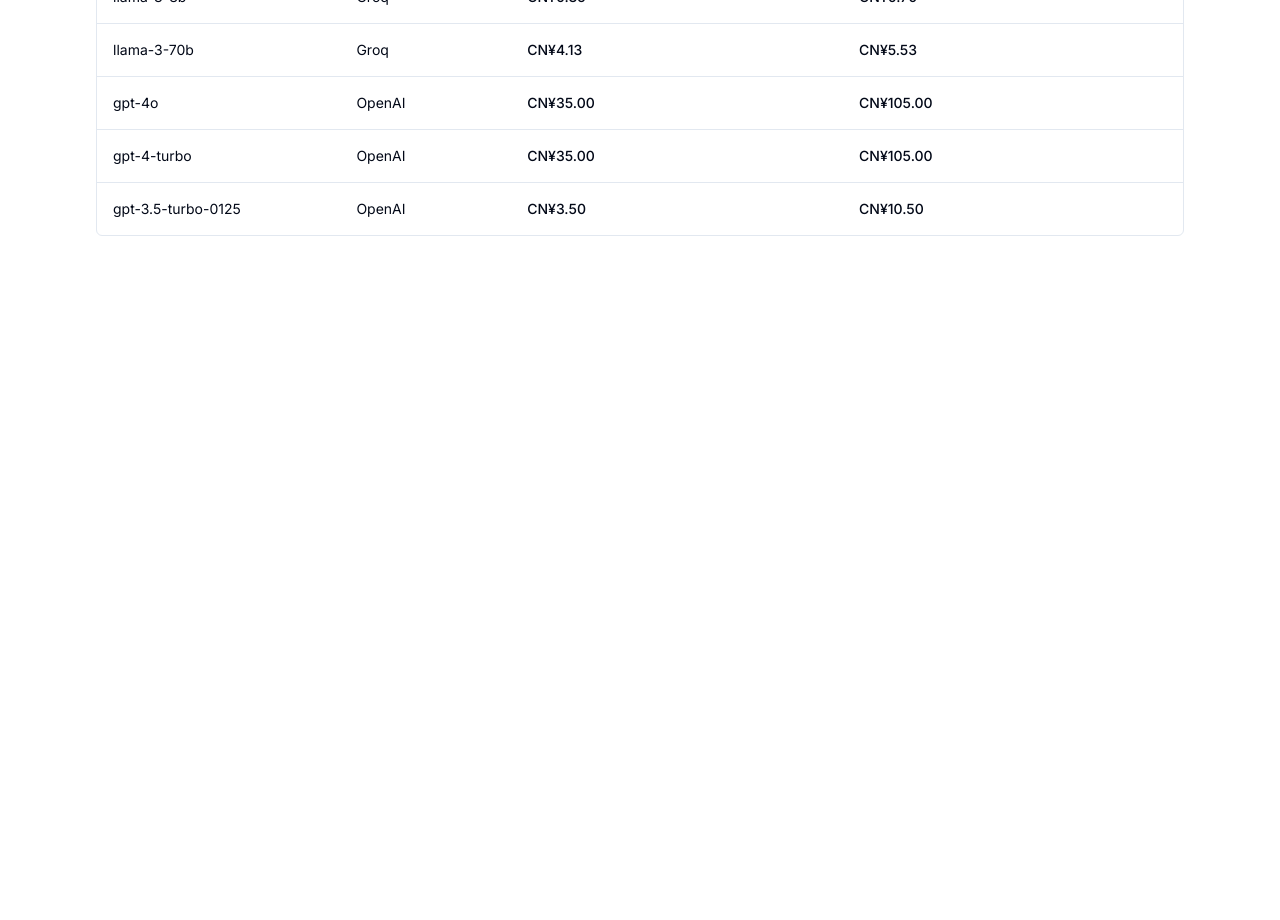
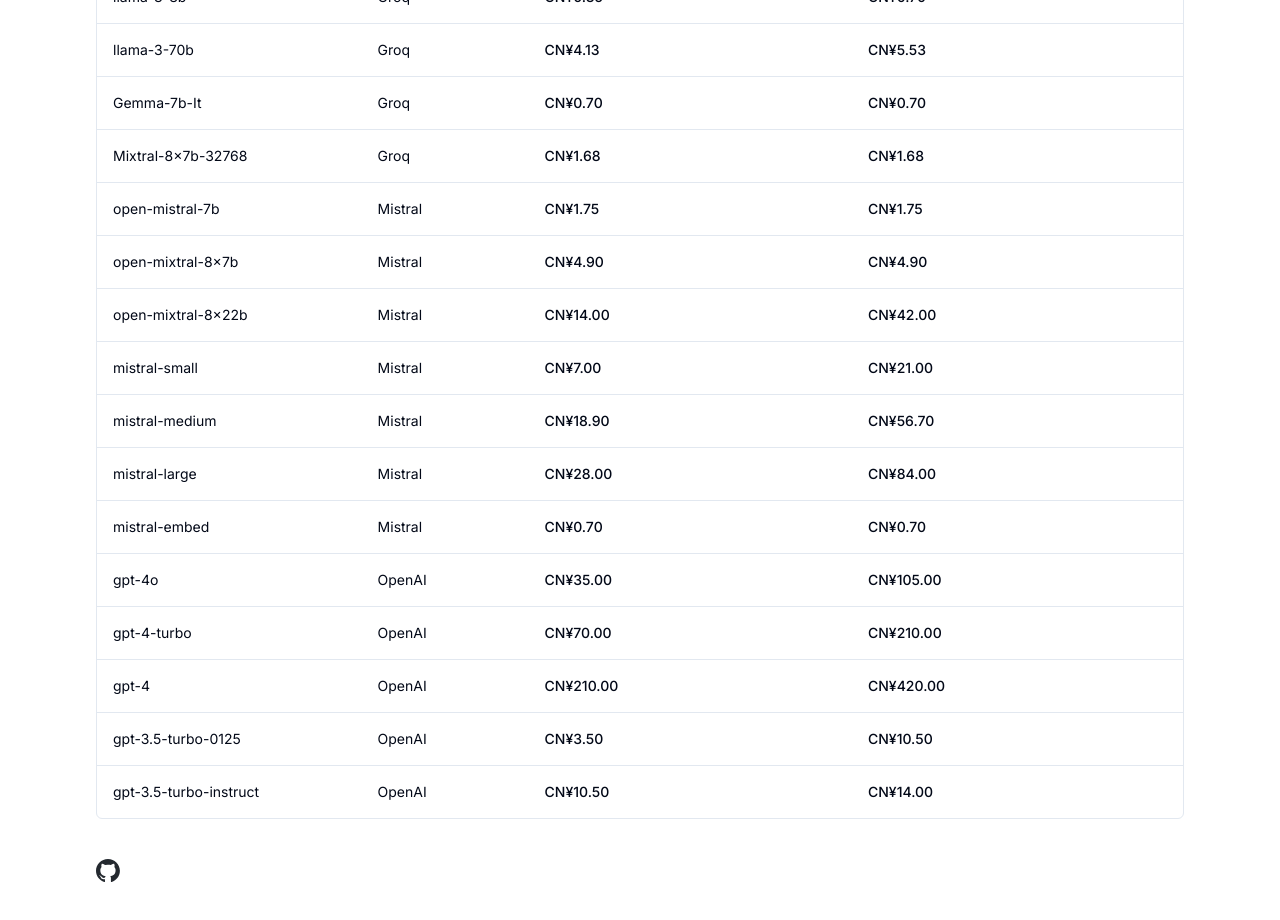
Before and after one commit to isaced/llm-price, a Next.js app: page / in a window 1280 px wide. Shown: the part 560-1480 px from the top of the page. Before the commit the page ends 892 px from the top, so only its background shows below. Built offline with nearby package versions, Linux system fonts and the light colour scheme.

Commit message:
Add footer & update prices

```diff
--- a/app/page.tsx
+++ b/app/page.tsx
@@ -1,6 +1,7 @@
 import { ModelInfo, columns } from "./table/columns"
 import { DataTable } from "./table/data-table"
-const fs = require('fs');
+import fs from 'fs'
+import Image from "next/image";
 
 /**
  * load data from ../data/*.json
@@ -10,15 +11,22 @@
 
   const files = fs.readdirSync('data')
   for (const file of files) {
-    const data = fs.readFileSync(`data/${file}`)
+    const data = fs.readFileSync(`data/${file}`).toString()
     const providerData = JSON.parse(data) as {
-      provider: string, prices: {
+      provider: string,
+      currency: 'USD' | 'CNY',
+      prices: {
         model: string
         oneMInputTokenPrice: number
         oneMOutputPrice: number
       }[]
     }
-    list.push(...providerData.prices.map(item => ({ provider: providerData.provider, ...item })))
+    list.push(...providerData.prices.map(item => ({
+      provider: providerData.provider,
+      ...item,
+      oneMInputTokenPrice: providerData.currency === 'USD' ? item.oneMInputTokenPrice * 7 : item.oneMInputTokenPrice,
+      oneMOutputPrice: providerData.currency === 'USD' ? item.oneMOutputPrice * 7 : item.oneMOutputPrice,
+    })))
   }
   console.log(list)
   return list
@@ -35,10 +43,25 @@
           LLM Price
         </div>
         <div>
-          LLM Price is a simple app that displays the price of LLM.
+          Open source project to collect and display the price of LLM model.
         </div>
       </div>
       <DataTable columns={columns} data={data} />
+      <footer>
+        <div className="flex">
+          <div>
+            <a href="https://github.com/isaced/llm-price" target="_blank" className="inline text-blue-500">
+              <Image
+                src="/github.svg"
+                alt="GitHub Logo"
+                className="dark:invert"
+                width={24}
+                height={24}
+              />
+            </a>
+          </div>
+        </div>
+      </footer>
     </main>
   );
 }
--- a/data/aliyun.json
+++ b/data/aliyun.json
@@ -1,5 +1,6 @@
 {
   "provider": "Aliyun",
+  "currency": "CNY",
   "prices": [
     {
       "model": "qwen-long",
--- a/data/groq.json
+++ b/data/groq.json
@@ -1,15 +1,26 @@
 {
   "provider": "Groq",
+  "currency": "USD",
   "prices": [
     {
       "model": "llama-3-8b",
-      "oneMInputTokenPrice": 0.35,
-      "oneMOutputPrice": 0.7
+      "oneMInputTokenPrice": 0.05,
+      "oneMOutputPrice": 0.10
     },
     {
       "model": "llama-3-70b",
-      "oneMInputTokenPrice": 4.13,
-      "oneMOutputPrice": 5.53
+      "oneMInputTokenPrice": 0.59,
+      "oneMOutputPrice": 0.79
+    },
+    {
+      "model": "Gemma-7b-It",
+      "oneMInputTokenPrice": 0.10,
+      "oneMOutputPrice": 0.10
+    },
+    {
+      "model": "Mixtral-8x7b-32768",
+      "oneMInputTokenPrice": 0.24,
+      "oneMOutputPrice": 0.24
     }
   ]
 }
--- /dev/null
+++ b/data/mistral.json
@@ -0,0 +1,41 @@
+{
+  "provider": "Mistral",
+  "currency": "USD",
+  "prices": [
+    {
+      "model": "open-mistral-7b",
+      "oneMInputTokenPrice": 0.25,
+      "oneMOutputPrice": 0.25
+    },
+    {
+      "model": "open-mixtral-8x7b",
+      "oneMInputTokenPrice": 0.7,
+      "oneMOutputPrice": 0.7
+    },
+    {
+      "model": "open-mixtral-8x22b",
+      "oneMInputTokenPrice": 2,
+      "oneMOutputPrice": 6
+    },
+    {
+      "model": "mistral-small",
+      "oneMInputTokenPrice": 1,
+      "oneMOutputPrice": 3
+    },
+    {
+      "model": "mistral-medium",
+      "oneMInputTokenPrice": 2.7,
+      "oneMOutputPrice": 8.1
+    },
+    {
+      "model": "mistral-large",
+      "oneMInputTokenPrice": 4,
+      "oneMOutputPrice": 12
+    },
+    {
+      "model": "mistral-embed",
+      "oneMInputTokenPrice": 0.1,
+      "oneMOutputPrice": 0.1
+    }
+  ]
+}
--- a/data/openai.json
+++ b/data/openai.json
@@ -1,22 +1,31 @@
 {
   "provider": "OpenAI",
+  "currency": "USD",
   "prices": [
     {
       "model": "gpt-4o",
-      "oneMInputTokenPrice": 35,
-      "oneMOutputPrice": 105
+      "oneMInputTokenPrice": 5,
+      "oneMOutputPrice": 15
     },
     {
       "model": "gpt-4-turbo",
-      "provider": "OpenAI",
-      "oneMInputTokenPrice": 35,
-      "oneMOutputPrice": 105
+      "oneMInputTokenPrice": 10,
+      "oneMOutputPrice": 30
+    },
+    {
+      "model": "gpt-4",
+      "oneMInputTokenPrice": 30,
+      "oneMOutputPrice": 60
     },
     {
       "model": "gpt-3.5-turbo-0125",
-      "provider": "OpenAI",
-      "oneMInputTokenPrice": 3.5,
-      "oneMOutputPrice": 10.5
+      "oneMInputTokenPrice": 0.5,
+      "oneMOutputPrice": 1.5
+    },
+    {
+      "model": "gpt-3.5-turbo-instruct",
+      "oneMInputTokenPrice": 1.5,
+      "oneMOutputPrice": 2
     }
   ]
 }
```
Also changed, not shown: public/github.svg (added).
